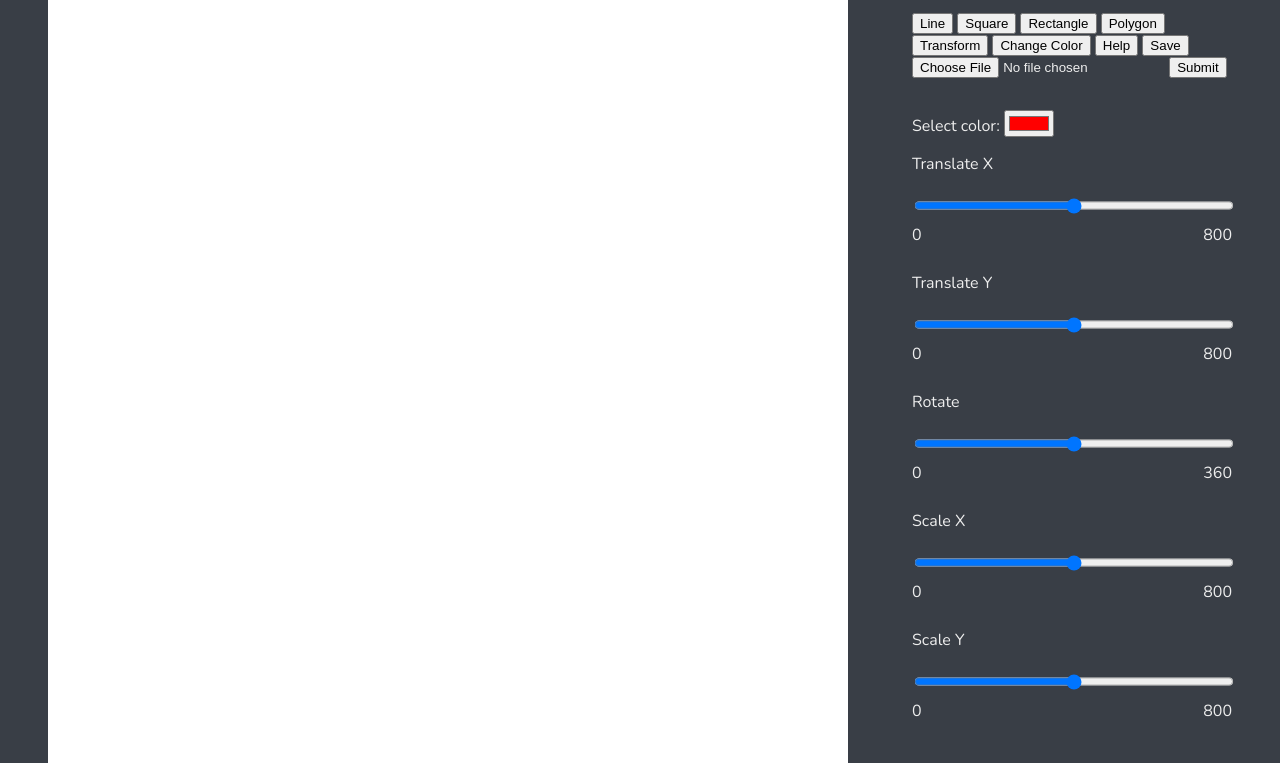
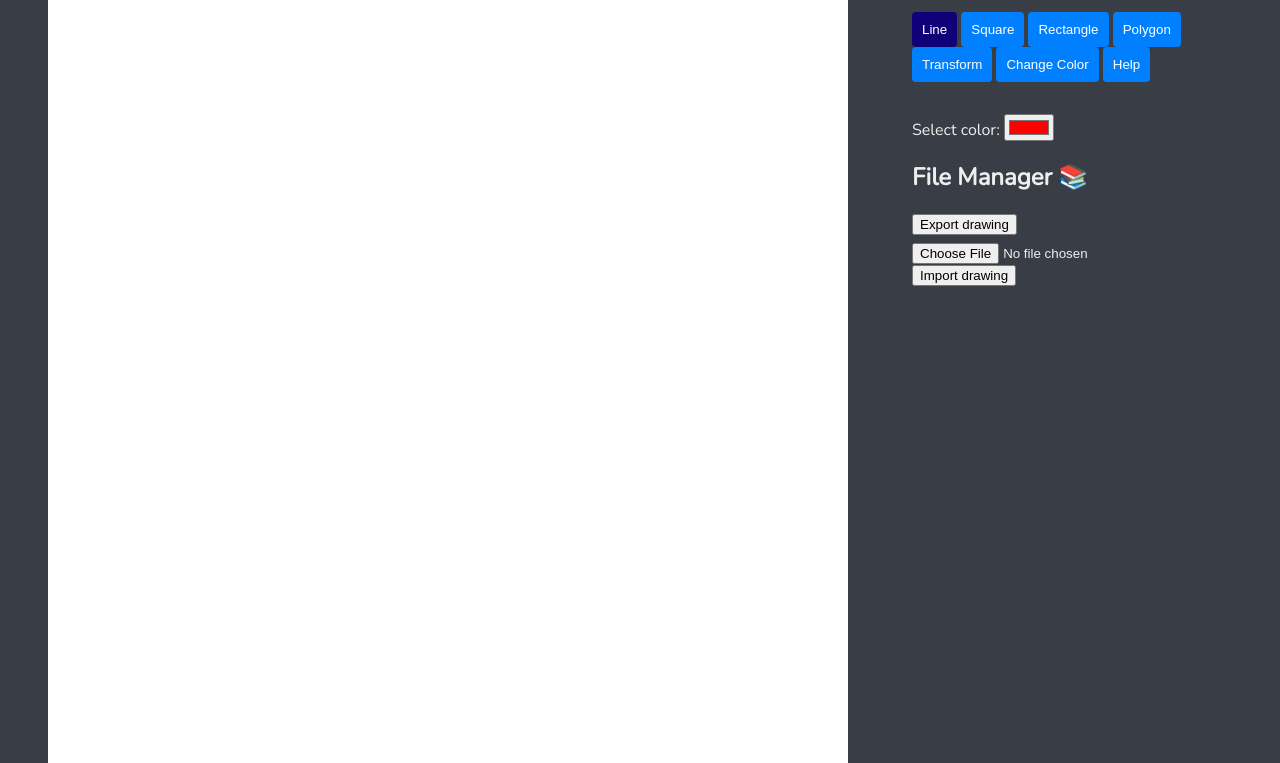
Before and after one commit to frederon/grafkom_polygon, a website built with Vite: page index.html in a window 1280 px wide. Shown: the part 148-911 px from the top of the page. Built offline with nearby package versions, Linux system fonts and the light colour scheme.

Commit message:
tweak some styling

```diff
--- a/controllers/events.ts
+++ b/controllers/events.ts
@@ -218,26 +218,46 @@ class EventsLoader {
   }
 
   private setupActionButtons(): void {
+    function clearAllActive() {
+      document.querySelectorAll('#container .control-action button').forEach(val => val.classList.remove('active'))
+      document.querySelector('#container .control-help')?.classList.remove('active')
+    }
+
     document.querySelector('#action-line')?.addEventListener('click', () => {
       this.action = Action.DRAW_LINE
+      clearAllActive()
+      document.querySelector('#action-line')?.classList.add('active')
     })
     document.querySelector('#action-square')?.addEventListener('click', () => {
       this.action = Action.DRAW_SQUARE
+      clearAllActive()
+      document.querySelector('#action-square')?.classList.add('active')
     })
     document.querySelector('#action-rectangle')?.addEventListener('click', () => {
       this.action = Action.DRAW_RECTANGLE
+      clearAllActive()
+      document.querySelector('#action-rectangle')?.classList.add('active')
     })
     document.querySelector('#action-polygon')?.addEventListener('click', () => {
       this.action = Action.DRAW_POLYGON
+      clearAllActive()
+      document.querySelector('#action-polygon')?.classList.add('active')
     })
     document.querySelector('#action-transform')?.addEventListener('click', () => {
       this.action = Action.TRANSFORM
+      clearAllActive()
+      document.querySelector('#action-transform')?.classList.add('active')
     })
     document.querySelector('#action-color')?.addEventListener('click', () => {
       this.action = Action.CHANGE_COLOR
+      clearAllActive()
+      document.querySelector('#action-color')?.classList.add('active')
     })
     document.querySelector('#action-help')?.addEventListener('click', () => {
       this.action = Action.HELP
+      clearAllActive()
+      document.querySelector('#action-help')?.classList.add('active')
+      document.querySelector('.control-help')?.classList.toggle('active')
     })
     document.querySelector('#action-save')?.addEventListener('click', () => {
       console.log(this.app.objects[1])
--- a/index.html
+++ b/index.html
@@ -26,55 +26,31 @@
       <p>Created by Frederic Ronaldi, Giovani Anggasta, Aria Berlian</p>
     </div>
     <div class="control">
-      <h1>Options ⚙</h1>
+      <h1>Options 🔧</h1>
       <h2>Select action:</h2>
       <div class="control-action">
-        <button id="action-line">Line</button>
+        <button id="action-line" class="active">Line</button>
         <button id="action-square">Square</button>
         <button id="action-rectangle">Rectangle</button>
         <button id="action-polygon">Polygon</button>
         <button id="action-transform">Transform</button>
         <button id="action-color">Change Color</button>
         <button id="action-help">Help</button>
-        <button id="action-save">Save</button>
-        <input type="file" id="action-load" name="myfile">
-        <input type="submit" id="action-submit"/>
       </div>
       <div class="control-color">
         <label for="color">Select color: </label>
         <input type="color" name="color" id="color">
       </div>
-      <div class="slider">
-        <div class="translate-x">
-          <p>Translate X</p>
-          <input type="range" name="translatex" id="translatex" min="0" max="800" step="1">
-          <span class="span-left">0</span>
-          <span class="span-right">800</span>
+      <div class="control-file">
+        <h1>File Manager 📚</h1>
+        <button id="action-save">Export drawing</button>
+        <div>
+          <input type="file" id="action-load" name="myfile">
+          <input type="submit" id="action-submit" value="Import drawing" />
         </div>
-        <div class="translate-y">
-          <p>Translate Y</p>
-          <input type="range" name="translatey" id="translatey" min="0" max="800" step="1">
-          <span class="span-left">0</span>
-          <span class="span-right">800</span>
-        </div>
-        <div class="rotate">
-          <p>Rotate</p>
-          <input type="range" name="rotate" id="rotate" min="0" max="360" step="1">
-          <span class="span-left">0</span>
-          <span class="span-right">360</span>
-        </div>
-        <div class="scale-x">
-          <p>Scale X</p>
-          <input type="range" name="scalex" id="scalex" min="0" max="800" step="1">
-          <span class="span-left">0</span>
-          <span class="span-right">800</span>
-        </div>
-        <div class="scale-y">
-          <p>Scale Y</p>
-          <input type="range" name="scaley" id="scaley" min="0" max="800" step="1">
-          <span class="span-left">0</span>
-          <span class="span-right">800</span>
-        </div>
+      </div>
+      <div class="control-help">
+        <h1>Help 📕</h1>
       </div>
     </div>
   </section>
--- a/styles/index.css
+++ b/styles/index.css
@@ -56,20 +56,27 @@ body {
     margin-top: 2em;
 }
 
-#container .control .slider input {
-  width: 100%;
-  height: 25px;
-  outline: none;
+#container .control .control-file button {
+    margin-bottom: 0.5em;
 }
 
-#container .control .slider .span-left {
-    float: left;
+#container .control .control-action button {
+    background: #0080FF;
+    outline: none;
+    border: none;
+    color: white;
+    padding: 0.75em;
+    border-radius: 0.3em;
 }
 
-#container .control .slider .span-right {
-    float: right;
+#container .control .control-action button.active {
+    background: #120078;
 }
 
-#container .control .slider div {
-    margin-bottom: 3em;
+#container .control .control-help {
+    display: none;
 }
+
+#container .control .control-help.active {
+    display: block;
+}
```
